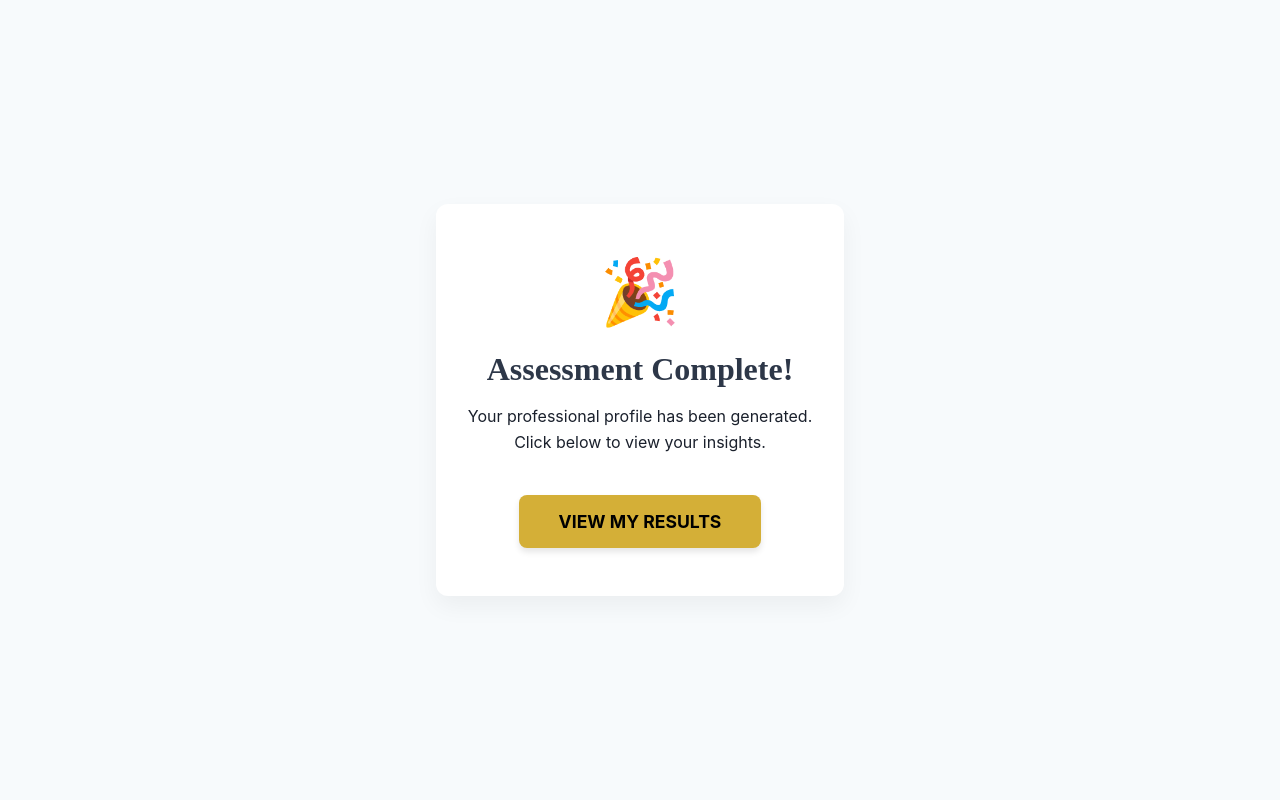
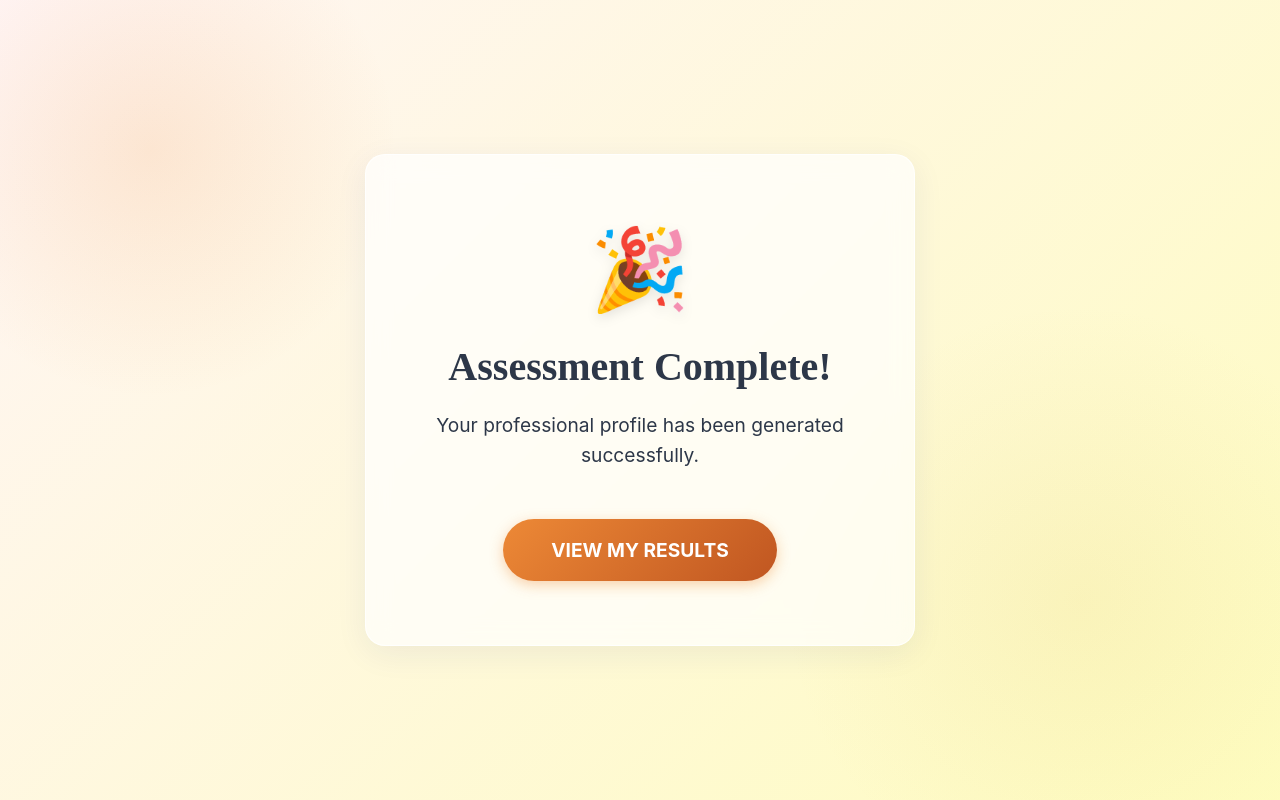
Before and after one commit to tolulopecynthiaajayi-sketch/Psychometric, a Next.js app: page /assessment-complete in a window 1280 px wide. Built offline with nearby package versions, Linux system fonts and the light colour scheme; no server answers.

Commit message:
style: Refine the assessment complete page and report slides with updated visual elements and layout.

```diff
--- a/src/pages/assessment-complete.tsx
+++ b/src/pages/assessment-complete.tsx
@@ -7,30 +7,54 @@ export default function AssessmentCompletePage() {
             <Head>
                 <title>Assessment Complete | TRB Alchemy™️</title>
             </Head>
-            <main style={{ minHeight: '100vh', display: 'flex', alignItems: 'center', justifyContent: 'center', background: '#f7fafc', padding: '1rem' }}>
-                <div className="container" style={{ maxWidth: '500px', textAlign: 'center', padding: '3rem 2rem', background: 'white', borderRadius: '12px', boxShadow: '0 10px 25px rgba(0,0,0,0.05)' }}>
-                    <div style={{ fontSize: '4rem', marginBottom: '1rem' }}>🎉</div>
-                    <h1 style={{ fontFamily: 'var(--font-serif)', fontSize: '2rem', color: 'var(--color-dark-blue)', marginBottom: '1rem' }}>
+            <main style={{
+                minHeight: '100vh',
+                display: 'flex',
+                alignItems: 'center',
+                justifyContent: 'center',
+                background: 'linear-gradient(135deg, #FFF5F5 0%, #FEFCBF 100%)', // Warm Gradient
+                padding: '1rem',
+                position: 'relative',
+                overflow: 'hidden'
+            }}>
+                {/* Decorative Background Orbs */}
+                <div style={{
+                    position: 'absolute', top: -100, left: -100, width: 500, height: 500,
+                    background: 'radial-gradient(circle, rgba(237, 137, 54, 0.15) 0%, rgba(0,0,0,0) 70%)',
+                    borderRadius: '50%',
+                    zIndex: 0
+                }} />
+                <div style={{
+                    position: 'absolute', bottom: -100, right: -100, width: 600, height: 600,
+                    background: 'radial-gradient(circle, rgba(212, 175, 55, 0.1) 0%, rgba(0,0,0,0) 70%)',
+                    borderRadius: '50%',
+                    zIndex: 0
+                }} />
+
+                <div className="glass-card fade-in-up" style={{
+                    maxWidth: '550px',
+                    width: '100%',
+                    textAlign: 'center',
+                    padding: '4rem 2rem',
+                    position: 'relative',
+                    zIndex: 1
+                }}>
+                    <div style={{ fontSize: '5rem', marginBottom: '1.5rem', filter: 'drop-shadow(0 4px 6px rgba(0,0,0,0.1))' }}>🎉</div>
+                    <h1 style={{ fontFamily: 'var(--font-serif)', fontSize: '2.5rem', color: 'var(--color-dark-blue)', marginBottom: '1rem' }}>
                         Assessment Complete!
                     </h1>
-                    <p style={{ color: 'var(--color-gray-600)', marginBottom: '2.5rem', lineHeight: 1.6 }}>
-                        Your professional profile has been generated.
-                        <br />Click below to view your insights.
+                    <p style={{ color: 'var(--color-gray-800)', marginBottom: '3rem', fontSize: '1.2rem', lineHeight: 1.6 }}>
+                        Your professional profile has been generated successfully.
                     </p>
 
                     <a
                         href="/results"
+                        className="btn-primary-warm"
                         style={{
                             display: 'inline-block',
-                            padding: '1rem 2.5rem',
-                            background: 'var(--color-gold)',
-                            color: 'black',
+                            padding: '1.2rem 3rem',
                             textDecoration: 'none',
-                            fontWeight: 'bold',
-                            borderRadius: '8px',
-                            fontSize: '1.1rem',
-                            boxShadow: '0 4px 6px rgba(0,0,0,0.1)',
-                            transition: 'transform 0.2s'
+                            fontSize: '1.2rem'
                         }}
                     >
                         VIEW MY RESULTS
```
Also changed, not shown: src/components/report/ReportSlides.tsx (+26 -13 lines).
